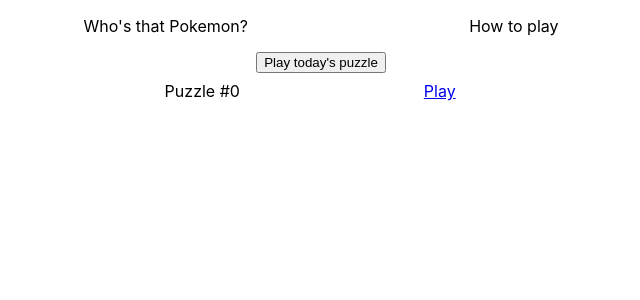
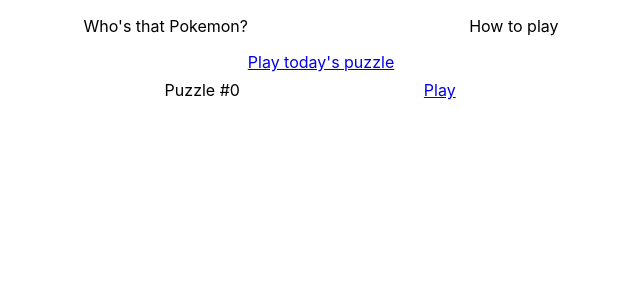
Before and after one commit to georgewelly/nani, a React (Create React App) app in the folder my-app/: page /previous in a window 1280 px wide. Shown: the top 300 px of the page, without its empty margins (319-959 px from the left). Built offline with nearby package versions, Linux system fonts and the light colour scheme.

Commit message:
Play Today's puzzle on the previous puzzle page takes you to the newest released puzzle

```diff
--- a/my-app/src/components/PreviousPuzzlePage.js
+++ b/my-app/src/components/PreviousPuzzlePage.js
@@ -29,7 +29,11 @@
 
   return (
     <>
-        <button>Play today's puzzle</button>
+        <Link
+          to={"/?puzzle=" + releasedPuzzles.length.toString()}
+        >
+          Play today's puzzle
+        </Link>
         <div className="dateGrid">
           {puzzleList}
         </div>
```
